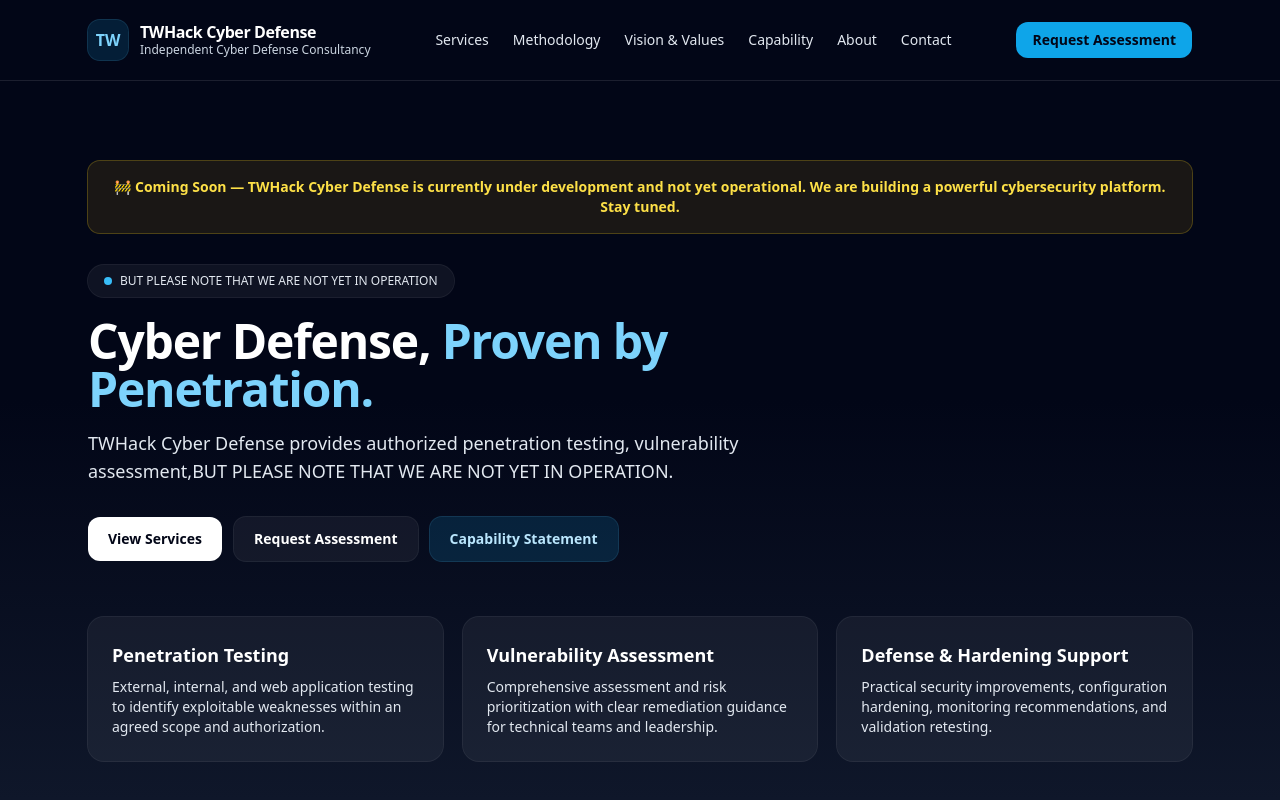
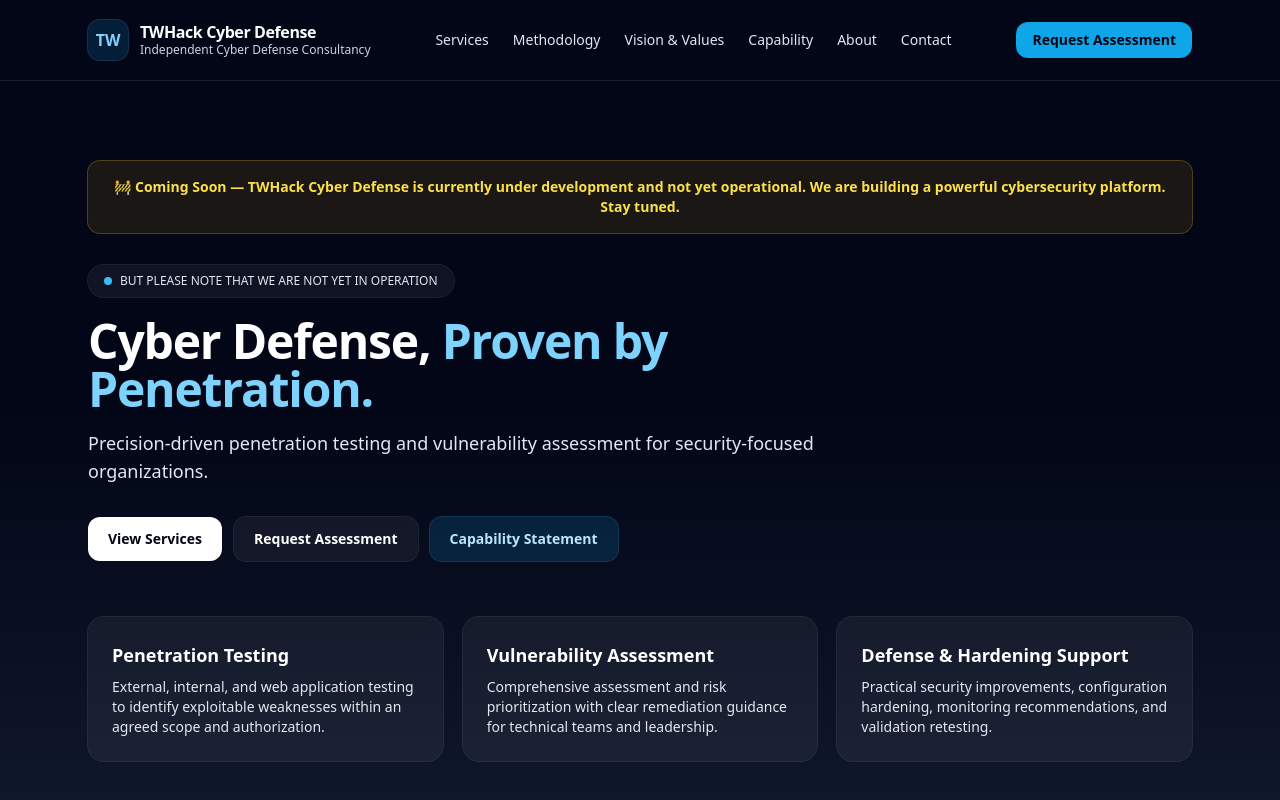
Before and after one commit to Thonywiredu/twhackglobal, a Next.js app: page / in a window 1280 px wide. Shown: the top 800 px of the page. Built offline with nearby package versions, Linux system fonts and the light colour scheme.

Commit message:
Update page.tsx

```diff
--- a/app/page.tsx
+++ b/app/page.tsx
@@ -16,7 +16,7 @@ export default function Home() {
           <SectionTitle
             eyebrow="BUT PLEASE NOTE THAT WE ARE NOT YET IN OPERATION"
             title={<>Cyber Defense, <span className="text-sky-300">Proven by Penetration.</span></>}
-            lead="TWHack Cyber Defense provides authorized penetration testing, vulnerability assessment,BUT PLEASE NOTE THAT WE ARE NOT YET IN OPERATION."
+            lead="Precision-driven penetration testing and vulnerability assessment for security-focused organizations."
           />
           <div className="mt-8 flex flex-wrap gap-3">
             <Link
```
